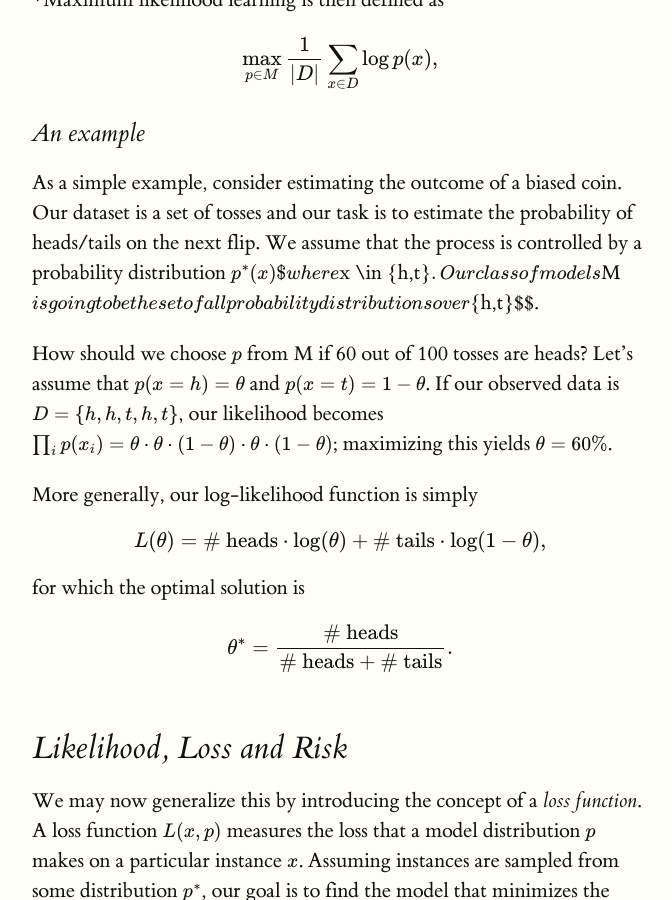
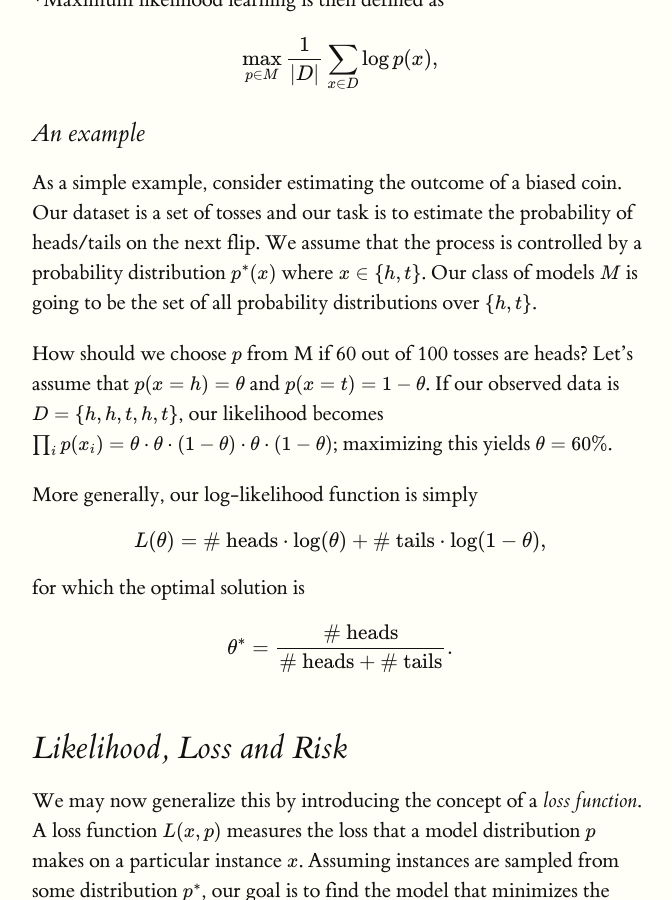
Before and after one commit to ermongroup/cs228-notes, a Jekyll site: the page built from learning/directed/index.md, in a window 1280 px wide and 900 px high, scrolled down 2778 px. Shown: the whole window, without its empty margins (128-800 px from the left). Built offline with Jekyll 4.4.1, drawn with Linux system fonts in a browser that asks for light colours; formulas are drawn with MathJax 3.

Commit message:
Adding missing dollar sign

```diff
--- a/learning/directed/index.md
+++ b/learning/directed/index.md
@@ -55,7 +55,7 @@ where $$D$$ is a dataset drawn i.i.d. from $$p^*$$.
 
 ### An example
 
-As a simple example, consider estimating the outcome of a biased coin. Our dataset is a set of tosses and our task is to estimate the probability of heads/tails on the next flip. We assume that the process is controlled by a probability distribution $$p^∗(x)$ where $$x \in \{h,t\}$$. Our class of models $$M$$ is going to be the set of all probability distributions over $$\{h,t\}$$.
+As a simple example, consider estimating the outcome of a biased coin. Our dataset is a set of tosses and our task is to estimate the probability of heads/tails on the next flip. We assume that the process is controlled by a probability distribution $$p^∗(x)$$ where $$x \in \{h,t\}$$. Our class of models $$M$$ is going to be the set of all probability distributions over $$\{h,t\}$$.
 
 How should we choose $$p$$ from M if 60 out
 of 100 tosses are heads? Let's assume that $$p(x=h)=\theta$$ and $$p(x=t)=1−\theta$$. If our observed data is $$D = \{h,h,t,h,t\}$$, our likelihood becomes $$\prod_i p(x_i ) = \theta \cdot \theta \cdot (1 − \theta) \cdot \theta \cdot (1 − \theta)$$; maximizing this yields $$\theta = 60\%$$.
```
